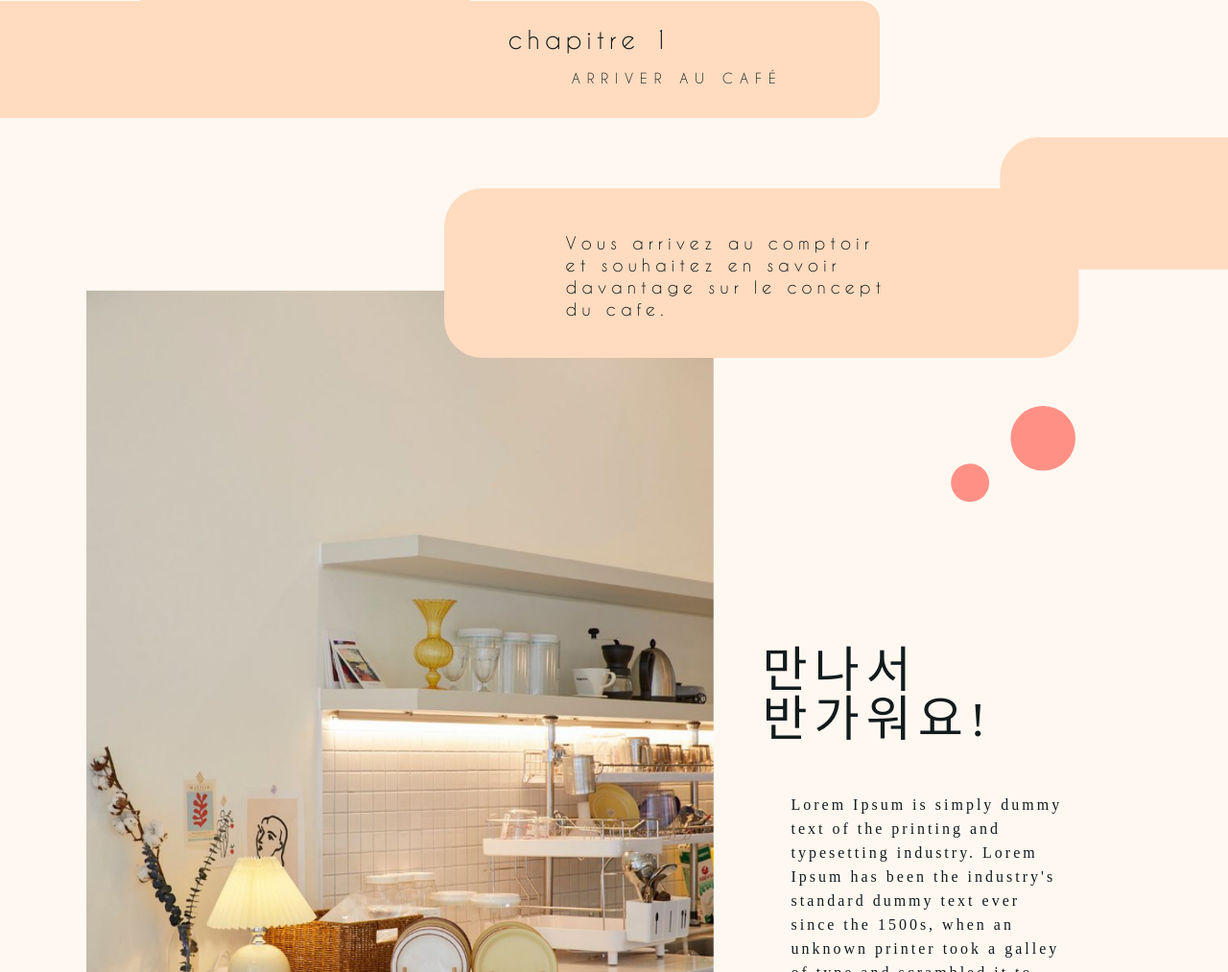
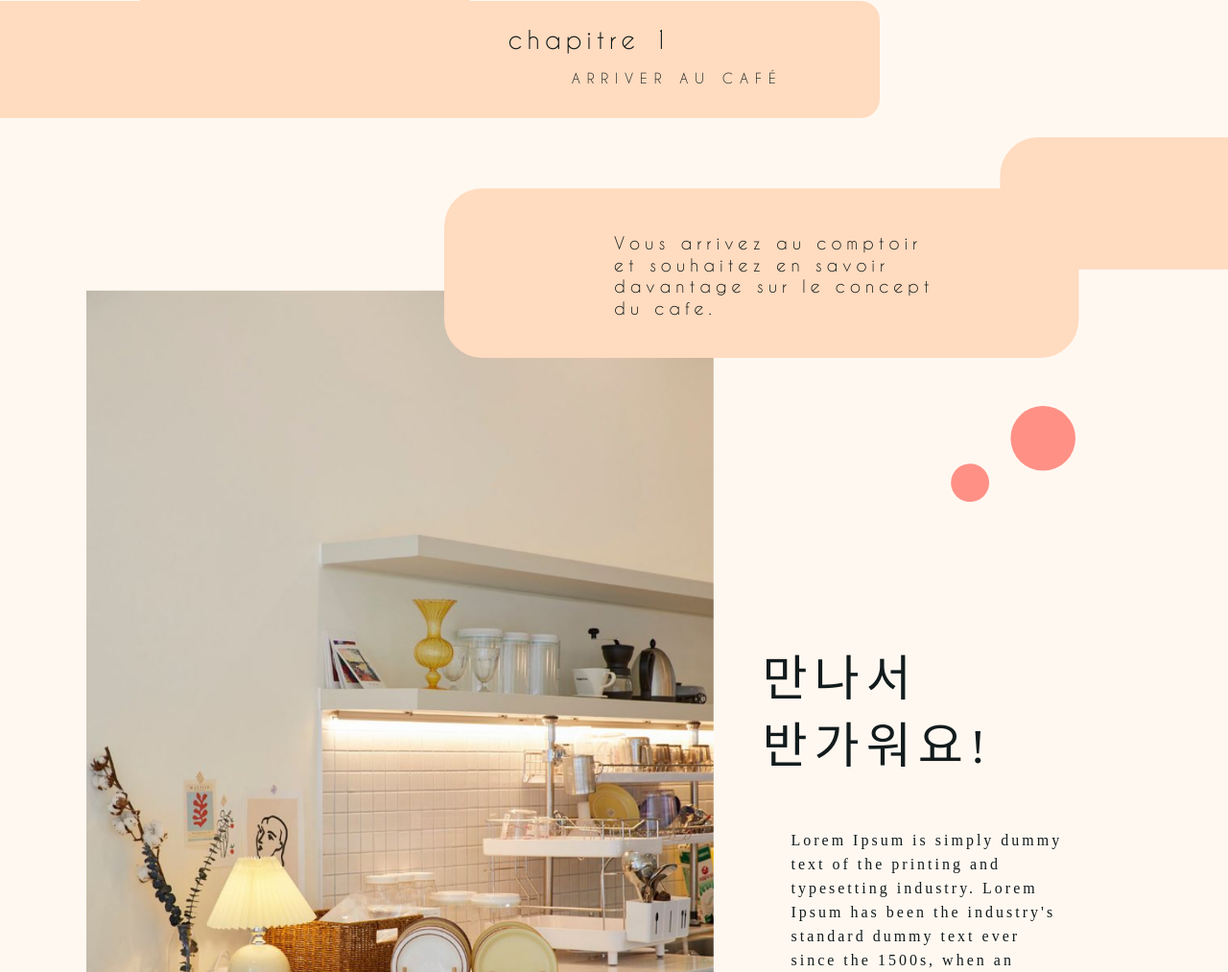
Before and after one commit to MaurineDuet/Dalkom-Cafe, a plain HTML site: page index.html in a window 1280 px wide. Shown: the part 760-1773 px from the top of the page at 96% size. Drawn offline with nearby package versions, Linux system fonts and the light colour scheme; a web font is replaced by a local one.

Commit message:
modification du css plus propre

```diff
--- a/css/style.css
+++ b/css/style.css
@@ -120,6 +120,7 @@ h3 {
     font-family: "NotoSerifKR-SemiBold";
     font-size: 3.2em;
     letter-spacing: 7px;
+    line-height: 70px;
 }
 
 
@@ -138,12 +139,13 @@ h3 {
 .chap_1_title {
     display: flex;
     align-items: center;
+    position: relative;
 }
 
 
 .chap_1_title img {
     position: relative;
-    margin-left: -250px;
+    right: 250px;
     height: 200px;
 }
 
@@ -160,6 +162,7 @@ h3 {
 /* Description du chapitre 1 */
 
 .chap_1_description {
+    position: relative;
     display: flex;
     justify-content: flex-end;
 }
@@ -168,7 +171,7 @@ h3 {
     position: relative;
     padding-top: 20px;
     height: 230px;
-    margin-right: -700px;
+    left: 700px;
 }
 
 .chap_1_description_content {
@@ -178,7 +181,9 @@ h3 {
 
     position: absolute;
     z-index: 1;
-    transform: translate(-80%, 130%);
+    left: 50%;
+    bottom: 40px;
+    /*transform: translate(-80%, 130%)*/;
 }
 
 /* Article du chapitre 1 */
```
